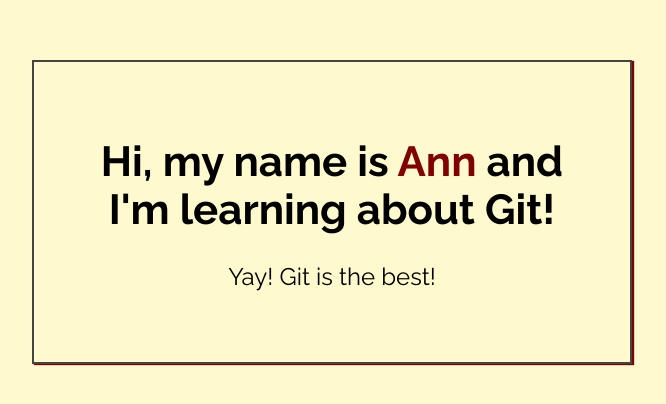
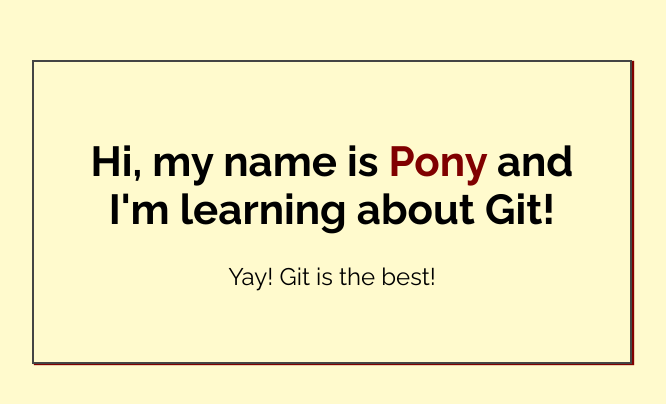
Before and after one commit to baptiste-t/my-first-repo, a plain HTML site: page index.html in a window 1280 px wide. Shown: the part 188-592 px from the top of the page, without its empty margins (308-974 px from the left). Drawn offline with Linux system fonts and the light colour scheme.

Commit message:
Changed name to index.html

```diff
--- a/index.html
+++ b/index.html
@@ -14,7 +14,7 @@
 <body>
 
     <div class="greeting">
-        <h1>Hi, my name is <span class="highlight">Ann</span> and I'm learning about Git! </h1>
+        <h1>Hi, my name is <span class="highlight">Pony</span> and I'm learning about Git! </h1>
 
         <p>Yay! Git is the best!</p>
     </div>
```
